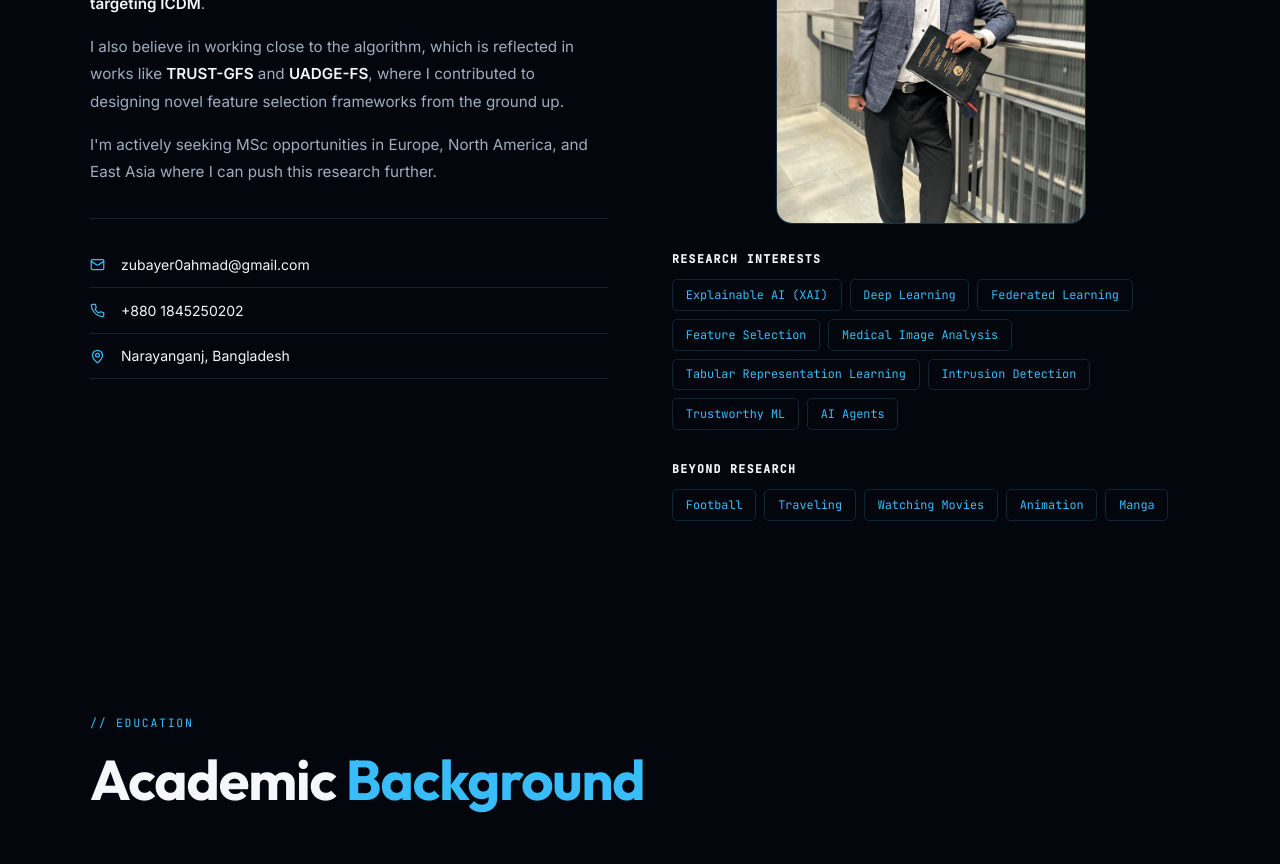
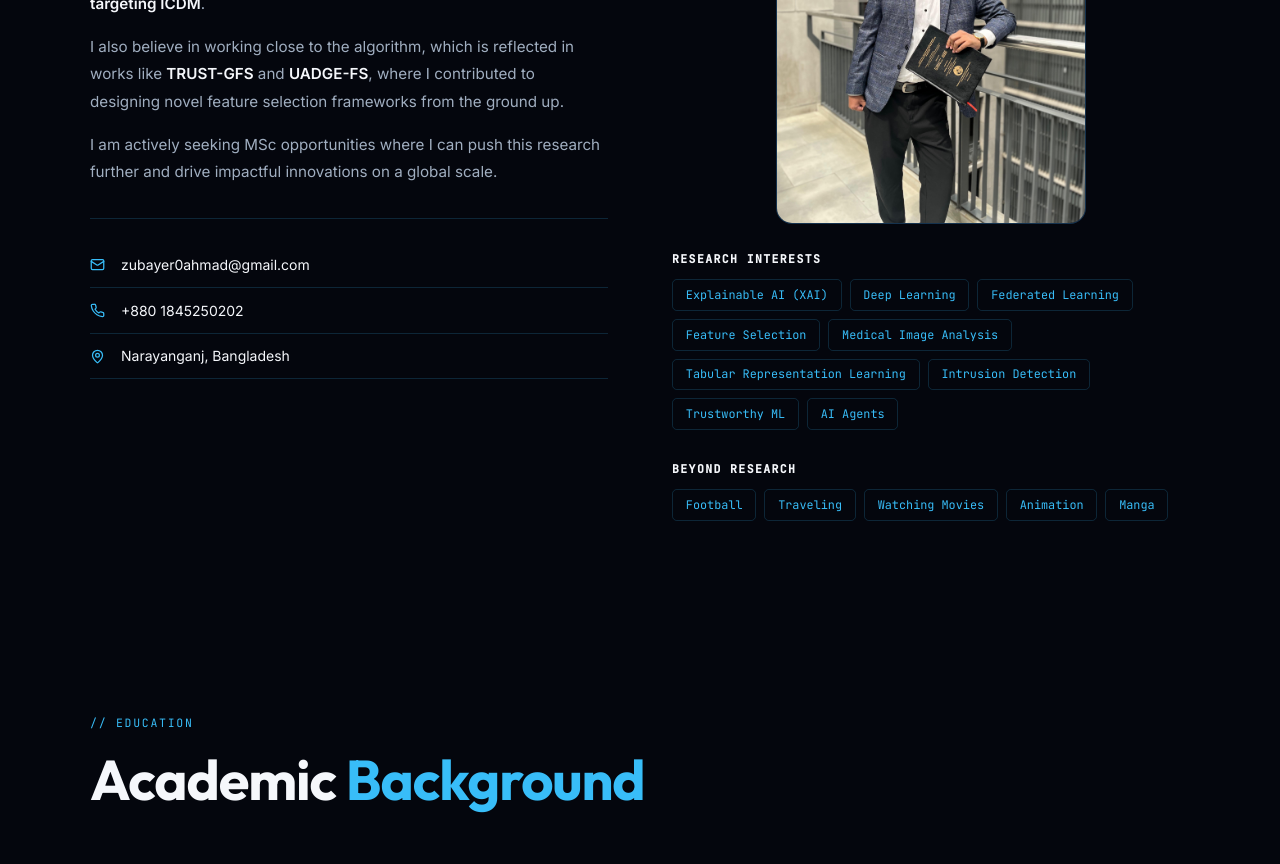
Before and after one commit to iamshibly/my-portfolio, a React (Vite) app: page / in a window 1280 px wide. Shown: the part 1260-2124 px from the top of the page. Built offline with nearby package versions, Linux system fonts and the light colour scheme; no server answers.

Commit message:
update: refine MSc opportunities text in About section

```diff
--- a/src/data/portfolio.ts
+++ b/src/data/portfolio.ts
@@ -41,7 +41,7 @@ export const aboutBio: string[] = [
   "I am a <strong>Computer Science and Engineering</strong> (CSE) student at <strong>SEU</strong>, <strong>Bangladesh</strong>. My focus is AI research, specifically federated learning, transformer models, explainable AI, and medical imaging.",
   "I build systems that tackle real problems in healthcare, finance, and security. I've collaborated with researchers across the <strong>UK</strong> and <strong>USA</strong>, with papers <strong>accepted at IEEE FUZZ</strong>, <strong>submitted to NeurIPS</strong>, and <strong>targeting ICDM</strong>.",
   "I also believe in working close to the algorithm, which is reflected in works like <strong>TRUST-GFS</strong> and <strong>UADGE-FS</strong>, where I contributed to designing novel feature selection frameworks from the ground up.",
-  "I'm actively seeking MSc opportunities in Europe, North America, and East Asia where I can push this research further.",
+  "I am actively seeking MSc opportunities where I can push this research further and drive impactful innovations on a global scale.",
 ];
 
 export const researchInterests: string[] = [
```
